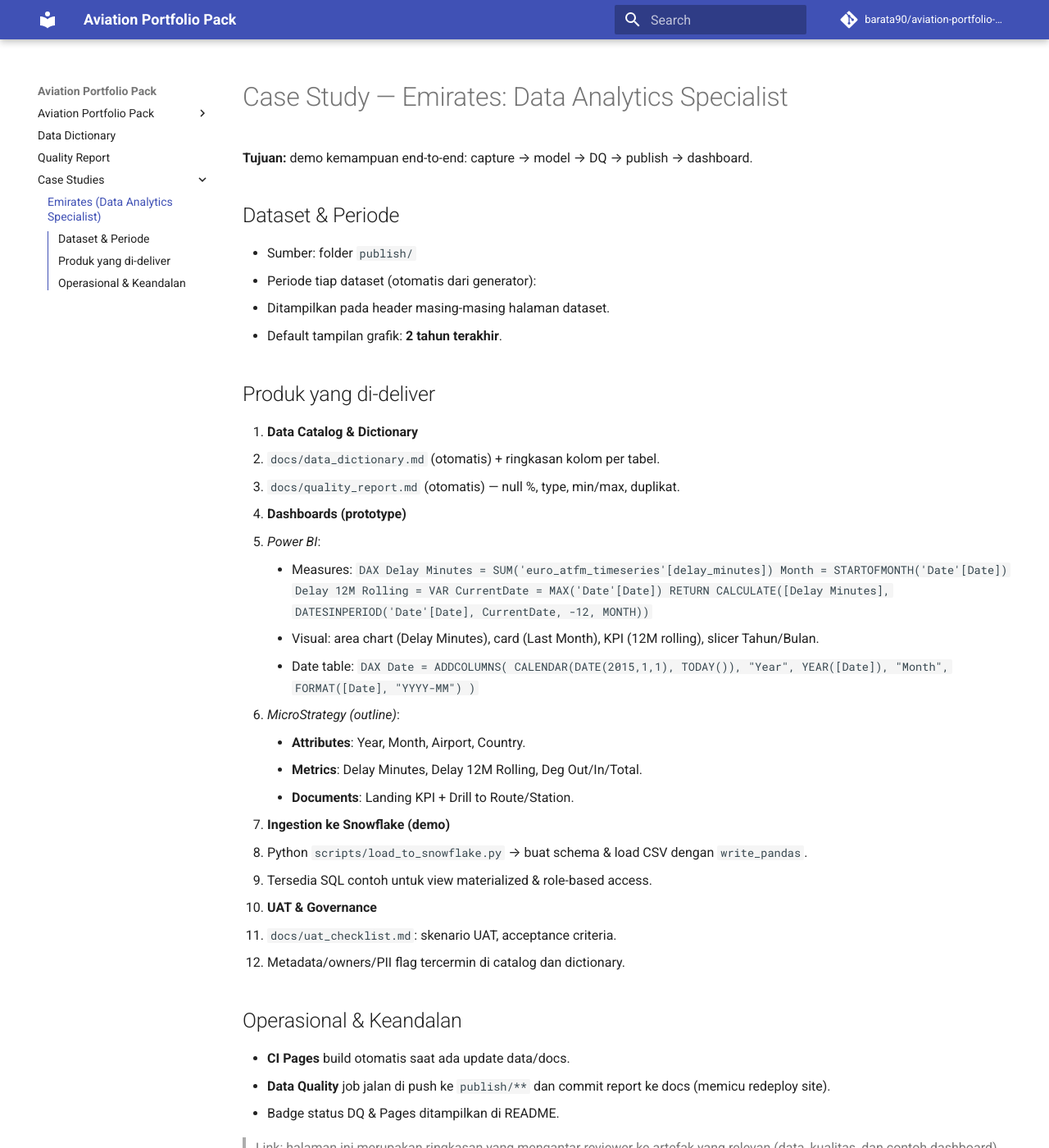
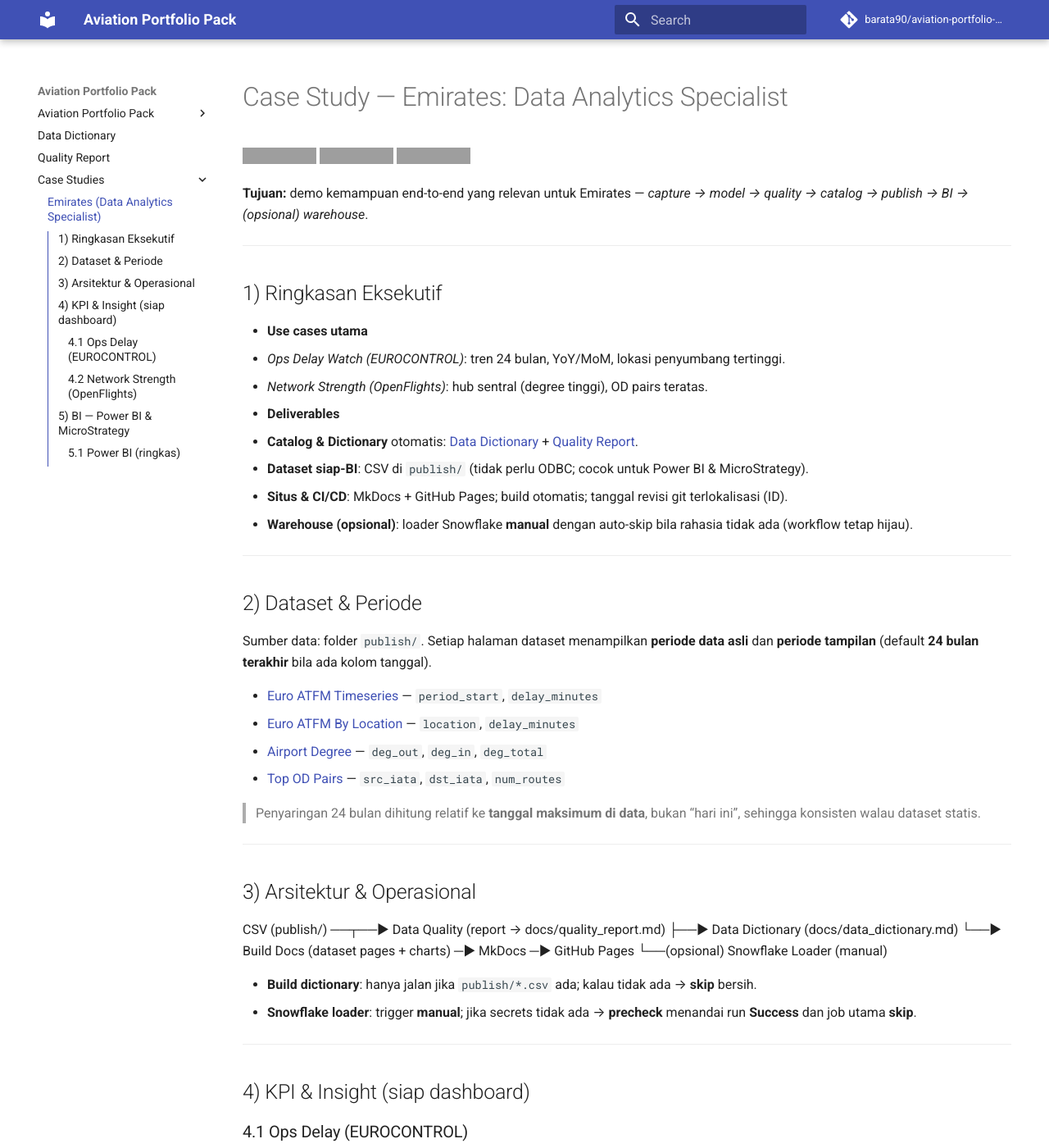
Before and after one commit to barata90/aviation-portfolio-pack, an MkDocs documentation site: the page built from docs/case_studies/emirates_data_analytics_specialist.md, in a window 1280 px wide and 1400 px high. Shown: the whole window at 82% size. Built offline with MkDocs 1.6.1 and Material for MkDocs 9.7.7, drawn with Linux system fonts in a browser that asks for light colours; comment, search, counter and statistics services are not loaded; some of the changed text lies outside the part shown; grey boxes are pictures that could not be loaded.

Commit message:
Update emirates_data_analytics_specialist.md

````diff
--- a/docs/case_studies/emirates_data_analytics_specialist.md
+++ b/docs/case_studies/emirates_data_analytics_specialist.md
@@ -1,53 +1,135 @@
 # Case Study — Emirates: Data Analytics Specialist
 
-**Tujuan:** demo kemampuan end-to-end: capture → model → DQ → publish → dashboard.
+[![Build dictionary](https://github.com/barata90/aviation-portfolio-pack/actions/workflows/build.yml/badge.svg?branch=main)](https://github.com/barata90/aviation-portfolio-pack/actions/workflows/build.yml)
+[![Deploy site](https://github.com/barata90/aviation-portfolio-pack/actions/workflows/pages.yml/badge.svg?branch=main)](https://github.com/barata90/aviation-portfolio-pack/actions/workflows/pages.yml)
+[![Data Quality](https://github.com/barata90/aviation-portfolio-pack/actions/workflows/data_quality.yml/badge.svg?branch=main)](https://github.com/barata90/aviation-portfolio-pack/actions/workflows/data_quality.yml)
 
-## Dataset & Periode
-- Sumber: folder `publish/`
-- Periode tiap dataset (otomatis dari generator):
-  - Ditampilkan pada header masing-masing halaman dataset.
-  - Default tampilan grafik: **2 tahun terakhir**.
+**Tujuan:** demo kemampuan end-to-end yang relevan untuk Emirates — *capture → model → quality → catalog → publish → BI → (opsional) warehouse*.
 
-## Produk yang di-deliver
-1. **Data Catalog & Dictionary**
-   - `docs/data_dictionary.md` (otomatis) + ringkasan kolom per tabel.
-   - `docs/quality_report.md` (otomatis) — null %, type, min/max, duplikat.
+---
 
-2. **Dashboards (prototype)**
-   - *Power BI*:
-     - Measures:
-       ```DAX
-       Delay Minutes = SUM('euro_atfm_timeseries'[delay_minutes])
-       Month = STARTOFMONTH('Date'[Date])
-       Delay 12M Rolling =
-         VAR CurrentDate = MAX('Date'[Date])
-         RETURN CALCULATE([Delay Minutes],
-           DATESINPERIOD('Date'[Date], CurrentDate, -12, MONTH))
-       ```
-     - Visual: area chart (Delay Minutes), card (Last Month), KPI (12M rolling), slicer Tahun/Bulan.
-     - Date table:
-       ```DAX
-       Date = ADDCOLUMNS(
-         CALENDAR(DATE(2015,1,1), TODAY()),
-         "Year", YEAR([Date]), "Month", FORMAT([Date], "YYYY-MM")
-       )
-       ```
-   - *MicroStrategy (outline)*:
-     - **Attributes**: Year, Month, Airport, Country.
-     - **Metrics**: Delay Minutes, Delay 12M Rolling, Deg Out/In/Total.
-     - **Documents**: Landing KPI + Drill to Route/Station.
+## 1) Ringkasan Eksekutif
 
-3. **Ingestion ke Snowflake (demo)**
-   - Python `scripts/load_to_snowflake.py` → buat schema & load CSV dengan `write_pandas`.
-   - Tersedia SQL contoh untuk view materialized & role-based access.
+- **Use cases utama**
+  - *Ops Delay Watch (EUROCONTROL)*: tren 24 bulan, YoY/MoM, lokasi penyumbang tertinggi.
+  - *Network Strength (OpenFlights)*: hub sentral (degree tinggi), OD pairs teratas.
+- **Deliverables**
+  - **Catalog & Dictionary** otomatis: [Data Dictionary](../data_dictionary.md) + [Quality Report](../quality_report.md).
+  - **Dataset siap-BI**: CSV di `publish/` (tidak perlu ODBC; cocok untuk Power BI & MicroStrategy).
+  - **Situs & CI/CD**: MkDocs + GitHub Pages; build otomatis; tanggal revisi git terlokalisasi (ID).
+  - **Warehouse (opsional)**: loader Snowflake **manual** dengan auto-skip bila rahasia tidak ada (workflow tetap hijau).
 
-4. **UAT & Governance**
-   - `docs/uat_checklist.md`: skenario UAT, acceptance criteria.
-   - Metadata/owners/PII flag tercermin di catalog dan dictionary.
+---
 
-## Operasional & Keandalan
-- **CI Pages** build otomatis saat ada update data/docs.
-- **Data Quality** job jalan di push ke `publish/**` dan commit report ke docs (memicu redeploy site).
-- Badge status DQ & Pages ditampilkan di README.
+## 2) Dataset & Periode
 
-> Link: halaman ini merupakan ringkasan yang mengantar reviewer ke artefak yang relevan (data, kualitas, dan contoh dashboard).
+Sumber data: folder `publish/`. Setiap halaman dataset menampilkan **periode data asli** dan **periode tampilan** (default **24 bulan terakhir** bila ada kolom tanggal).
+
+- [Euro ATFM Timeseries](../pages/euro_atfm_timeseries.md) — `period_start`, `delay_minutes`
+- [Euro ATFM By Location](../pages/euro_atfm_by_location.md) — `location`, `delay_minutes`
+- [Airport Degree](../pages/airport_degree.md) — `deg_out`, `deg_in`, `deg_total`
+- [Top OD Pairs](../pages/top_od_pairs.md) — `src_iata`, `dst_iata`, `num_routes`
+
+> Penyaringan 24 bulan dihitung relatif ke **tanggal maksimum di data**, bukan “hari ini”, sehingga konsisten walau dataset statis.
+
+---
+
+## 3) Arsitektur & Operasional
+
+CSV (publish/) ──┬──▶ Data Quality (report → docs/quality_report.md)
+├──▶ Data Dictionary (docs/data_dictionary.md)
+└──▶ Build Docs (dataset pages + charts) ─▶ MkDocs ─▶ GitHub Pages
+└──(opsional) Snowflake Loader (manual)
+
+
+- **Build dictionary**: hanya jalan jika `publish/*.csv` ada; kalau tidak ada → **skip** bersih.
+- **Snowflake loader**: trigger **manual**; jika secrets tidak ada → **precheck** menandai run **Success** dan job utama **skip**.
+
+---
+
+## 4) KPI & Insight (siap dashboard)
+
+### 4.1 Ops Delay (EUROCONTROL)
+- **KPI**: `Total Delay 12M`, `YoY %`, `MoM %`, `Top 10 Locations`.
+- **Navigasi cepat**:
+  - Tren 24 bulan: buka [Euro ATFM Timeseries](../pages/euro_atfm_timeseries.md)
+  - Peringkat lokasi: buka [Euro ATFM By Location](../pages/euro_atfm_by_location.md)
+
+### 4.2 Network Strength (OpenFlights)
+- **KPI**: `Top-20 Airport Degree`, `Top OD pairs`.
+- **Navigasi cepat**:
+  - Degree: [Airport Degree](../pages/airport_degree.md)
+  - OD: [Top OD Pairs](../pages/top_od_pairs.md)
+
+---
+
+## 5) BI — Power BI & MicroStrategy
+
+### 5.1 Power BI (ringkas)
+Buat **Date table** dan measures berikut untuk tren 12–24 bulan.
+
+```DAX
+Date =
+  ADDCOLUMNS(
+    CALENDAR(DATE(2015,1,1), TODAY()),
+    "Year", YEAR([Date]),
+    "Month", FORMAT([Date], "YYYY-MM"),
+    "Month Start", STARTOFMONTH([Date])
+  )
+
+Delay Minutes = SUM ( 'euro_atfm_timeseries'[delay_minutes] )
+
+Delay 12M Rolling :=
+VAR CurrentDate = MAX ( 'Date'[Date] )
+RETURN CALCULATE ( [Delay Minutes], DATESINPERIOD ( 'Date'[Date], CurrentDate, -12, MONTH ) )
+
+Delay MoM % :=
+VAR Curr = CALCULATE ( [Delay Minutes], 'Date'[Date] = MAX ( 'Date'[Month Start] ) )
+VAR Prev = CALCULATE ( [Delay Minutes], DATEADD ( 'Date'[Date], -1, MONTH ) )
+RETURN DIVIDE ( Curr - Prev, Prev )
+
+Delay YoY % :=
+VAR Curr = CALCULATE ( [Delay Minutes], 'Date'[Year] = MAX ( 'Date'[Year] ) )
+VAR Prev = CALCULATE ( [Delay Minutes], 'Date'[Year] = MAX ( 'Date'[Year] ) - 1 )
+RETURN DIVIDE ( Curr - Prev, Prev )
+
+Visual: area/line (24 bulan), card (Last Month), KPI (12M rolling), slicer Year/Month.
+
+5.2 MicroStrategy (outline)
+
+Attributes: Year, Month, Airport (IATA), Country.
+
+Metrics: Delay Minutes, Delay 12M Rolling, Deg Out, Deg In, Deg Total.
+
+Documents: Ops Overview (KPI + tren) → drill ke Locations & Routes.
+
+6) Ingestion ke Snowflake (opsional, demo)
+
+CLI Python: scripts/load_to_snowflake.py memuat CSV. Workflow manual dengan auto-skip bila secrets tidak ada (run hijau).
+
+DDL ringkas:
+
+CREATE DATABASE IF NOT EXISTS AV_PORTFOLIO;
+CREATE SCHEMA IF NOT EXISTS AV_PORTFOLIO.RAW;
+CREATE OR REPLACE TABLE RAW.EURO_ATFM_TIMESERIES (PERIOD_START DATE, DELAY_MINUTES DOUBLE);
+CREATE OR REPLACE TABLE RAW.EURO_ATFM_BY_LOCATION (LOCATION STRING, DELAY_MINUTES DOUBLE);
+CREATE OR REPLACE TABLE RAW.AIRPORT_DEGREE (IATA STRING, DEG_OUT INT, DEG_IN INT, DEG_TOTAL INT);
+CREATE OR REPLACE TABLE RAW.ROUTE_COUNTS (SRC_IATA STRING, DST_IATA STRING, NUM_ROUTES INT);7) Data Quality & Governance
+
+Quality Report: docs/quality_report.md
+ — null %, tipe, min/max, duplikat.
+
+Freshness (opsional): tandai dataset “stale” jika max(date) > 45 hari dari build.
+
+UAT: ceklis & kriteria keberterimaan → UAT Checklist
+.
+
+Metadata: owner, PII flag, update cadence terdokumentasi di Data Dictionary.
+
+8) Cara Reproduksi (lokal)
+python3 -m venv .venv && source .venv/bin/activate
+pip install -U pip -r requirements.txt
+chmod +x get_data.sh scripts/*.py
+bash get_data.sh                                 # ambil & siapkan dataset
+python scripts/make_data_dictionary.py --csv-dir publish --out docs/data_dictionary.md
+mkdocs build --strict && mkdocs serve            # lihat lokal
````
